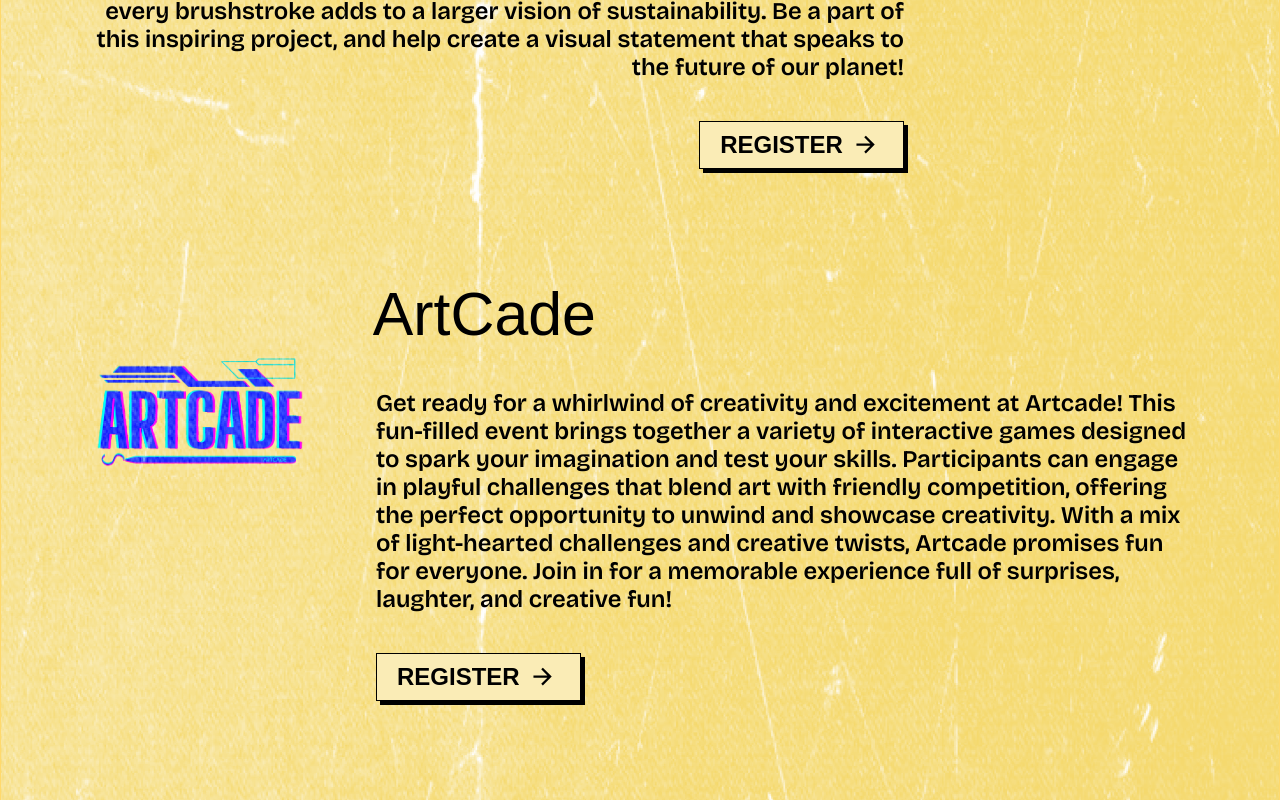
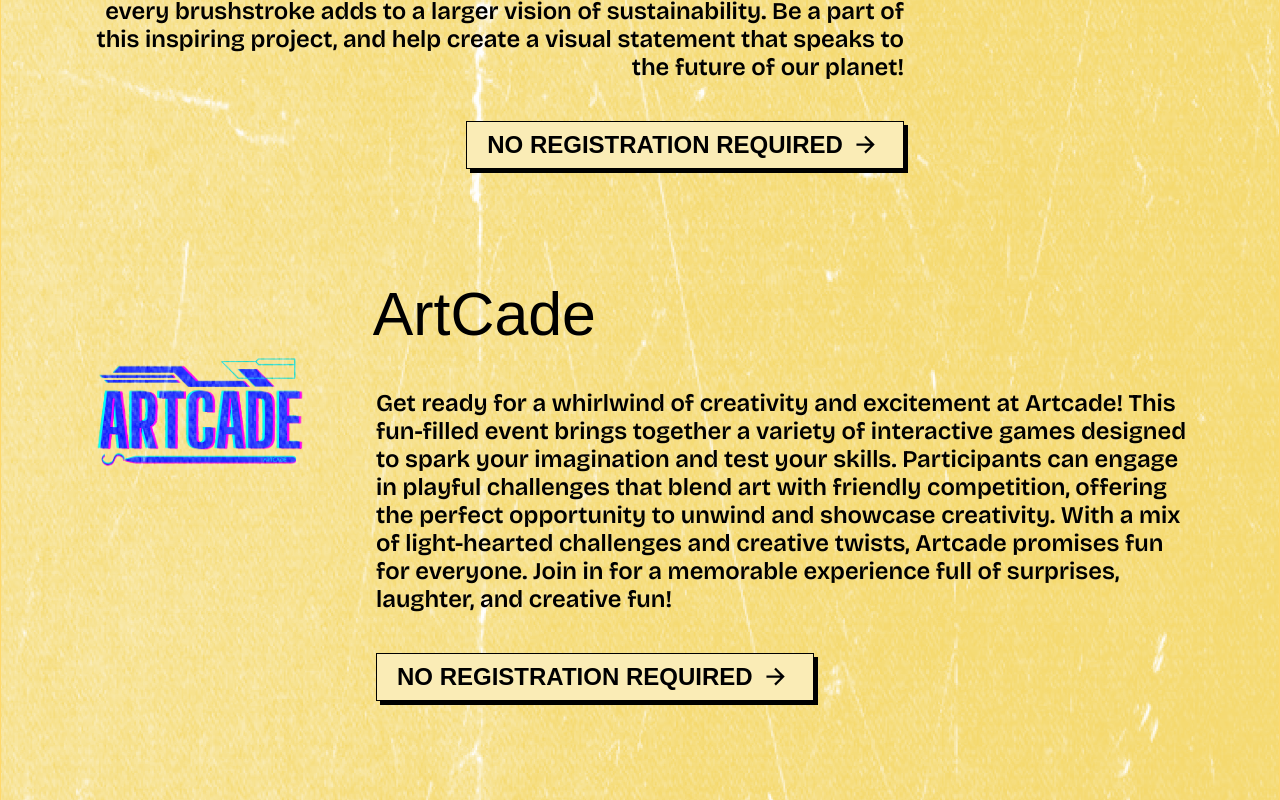
Before and after one commit to DugarRishab/kriti, a React (Vite) app: page /events in a window 1280 px wide. Shown: the part 5940-6740 px from the top of the page. Built offline with nearby package versions, Linux system fonts and the light colour scheme; a web font is replaced by a local one.

Commit message:
[UPDATE]: updated button text for last 3 events, No registration required

```diff
--- a/src/components/EventsDetailsSection/EventsDetailsSection.jsx
+++ b/src/components/EventsDetailsSection/EventsDetailsSection.jsx
@@ -2,12 +2,23 @@ import React from "react";
 import Button from "../Button/Button";
 import "./EventsDetailsSection.css";
 
-const EventsDetailsSection = ({ isReversed, eventImage, eventName, eventDescription, eventLink }) => {
+const EventsDetailsSection = ({
+    isReversed,
+    eventImage,
+    eventName,
+    eventDescription,
+    eventLink,
+    isLinkVoid,
+}) => {
     return (
         <section className="EventsDetails-section">
-            <div className={`eventDetails ${isReversed ? 'reverse' : ''}`}>
+            <div className={`eventDetails ${isReversed ? "reverse" : ""}`}>
                 <div className="image">
-                    <img className="event-image" src={eventImage} alt={eventName} />
+                    <img
+                        className="event-image"
+                        src={eventImage}
+                        alt={eventName}
+                    />
                     {/* <img className="top-ribbon-image" src={`${isReversed ? './imgs/Green-Ribbon.png' : './imgs/Red-Ribbon.png'} `} alt="" /> */}
                     {/* <img className="bottom-ribbon-image" src={`${isReversed ? './imgs/Green-Ribbon.png' : './imgs/Red-Ribbon.png'} `} alt="" /> */}
                 </div>
@@ -16,7 +27,11 @@ const EventsDetailsSection = ({ isReversed, eventImage, eventName, eventDescript
                     <p>{eventDescription}</p>
                     <a style={{ textDecoration: "none" }} href={eventLink}>
                         <Button
-                            text={"REGISTER"}
+                            text={
+                                isLinkVoid
+                                    ? "NO REGISTRATION REQUIRED"
+                                    : "REGISTER"
+                            }
                             endIcon={
                                 <svg
                                     width="28"
@@ -30,8 +45,8 @@ const EventsDetailsSection = ({ isReversed, eventImage, eventName, eventDescript
                                         fill="black"
                                     />
                                 </svg>
-					        }>
-                        </Button>
+                            }
+                        ></Button>
                     </a>
                 </div>
             </div>
--- a/src/components/EventsHeroSection/EventsHeroSection.jsx
+++ b/src/components/EventsHeroSection/EventsHeroSection.jsx
@@ -10,7 +10,7 @@ const EventsHeroSection = () => {
                 <div className="item">Organised By: SCAGE</div>
             </div>
             <div className="text">
-        <h1 className="ruslan">EVENTS @KRITI'25</h1>
+                <h1 className="ruslan">EVENTS @KRITI&apos;25</h1>
                 <p>EVENTS FOR EVERYONE</p>
             </div>
             <img src="./imgs/home/sunshine.png" alt="" />
--- a/src/screens/Events.jsx
+++ b/src/screens/Events.jsx
@@ -5,7 +5,7 @@ import EventsHeroSection from "../components/EventsHeroSection/EventsHeroSection
 import EventsDetailsSection from "../components/EventsDetailsSection/EventsDetailsSection";
 import Footer from "../components/Footer/Footer";
 import "./Events.css";
-import eventsData from '../eventsData.json';
+import eventsData from "../eventsData.json";
 
 const Events = () => {
     return (
@@ -13,7 +13,7 @@ const Events = () => {
             {/* <Header /> */}
             <EventsHeroSection />
 
-            {eventsData.events.map((event,index) => (
+            {eventsData.events.map((event, index) => (
                 <EventsDetailsSection
                     key={index}
                     isReversed={event.isReversed}
@@ -21,6 +21,7 @@ const Events = () => {
                     eventName={event.eventName}
                     eventDescription={event.eventDescription}
                     eventLink={event.eventLink}
+                    isLinkVoid={event.eventLink == "#" ? true : false}
                 />
             ))}
 
```
Lines whose indentation alone changed are shown as unchanged.
